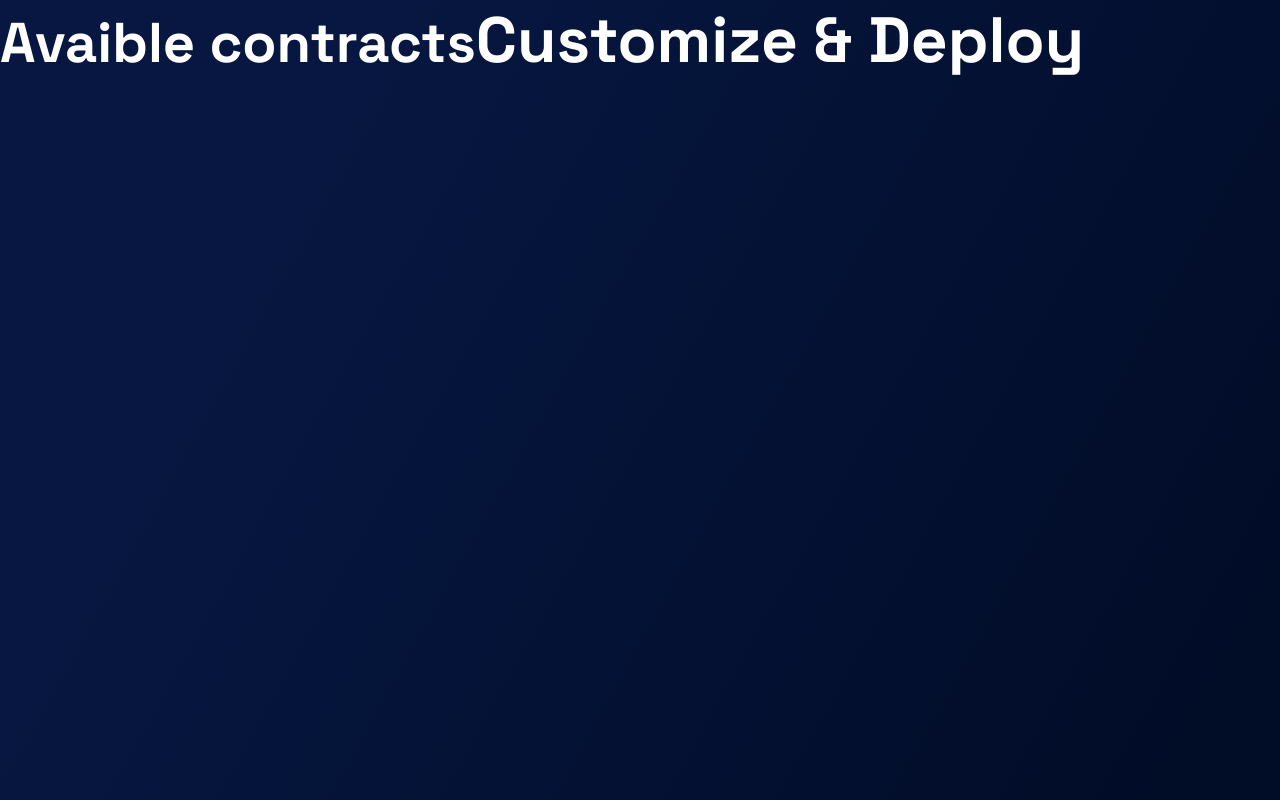
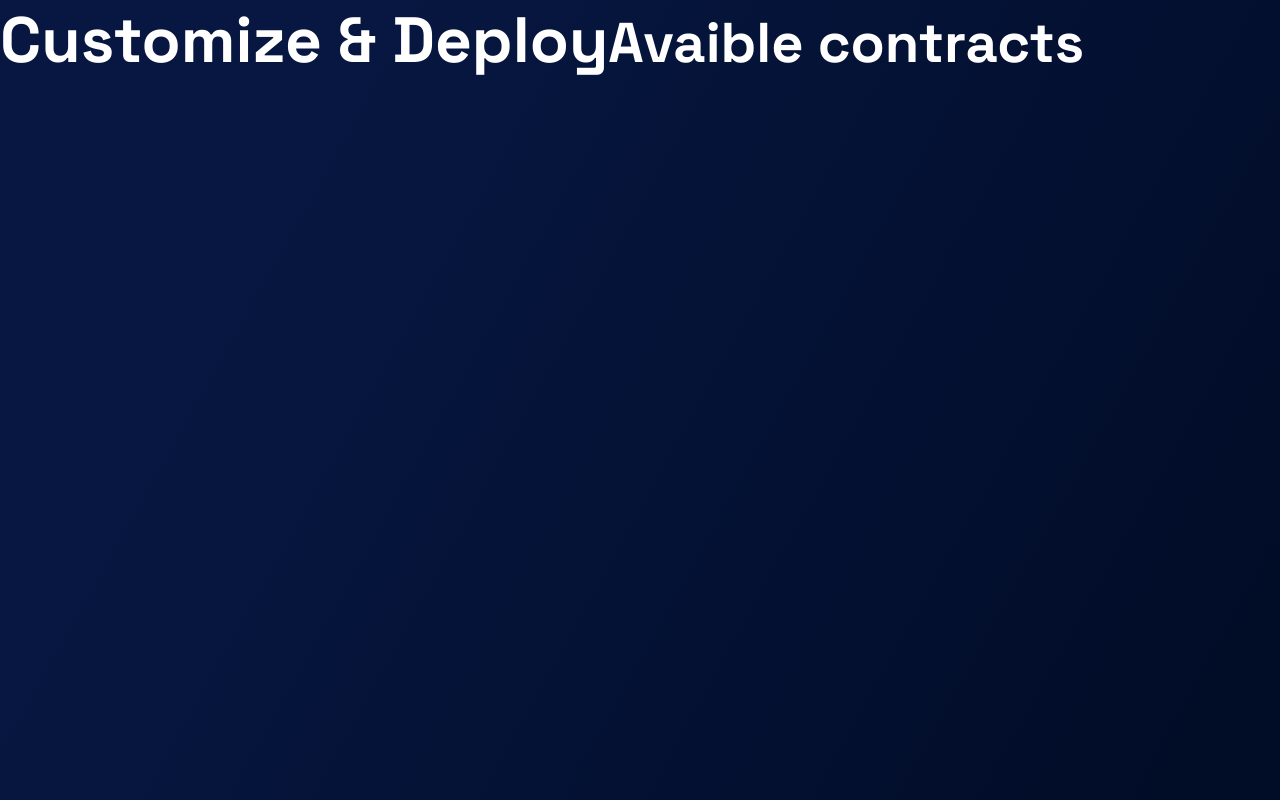
Before and after one commit to atomiklabs/deploycontracts.io, a Next.js app: page / in a window 1280 px wide. Built offline with nearby package versions, Linux system fonts and the light colour scheme.

Commit message:
move H1, H2 to a folder headings

```diff
--- a/pages/index.tsx
+++ b/pages/index.tsx
@@ -1,12 +1,12 @@
-import H2 from '@/components/H2'
-import H1 from '@/components/H1'
+import H1 from '@/components/headings/H1'
+import H2 from '@/components/headings/H2'
 
 export default function LandingPage() {
   return (
     <>
       <main>
+        <H1>Customize & Deploy</H1>
         <H2>Avaible contracts</H2>
-        <H1>Customize & Deploy</H1>
       </main>
     </>
   )
```
Also changed, not shown: components/headings/H1.tsx (renamed from components/H1.tsx), components/headings/H2.tsx (renamed from components/H2.tsx).
